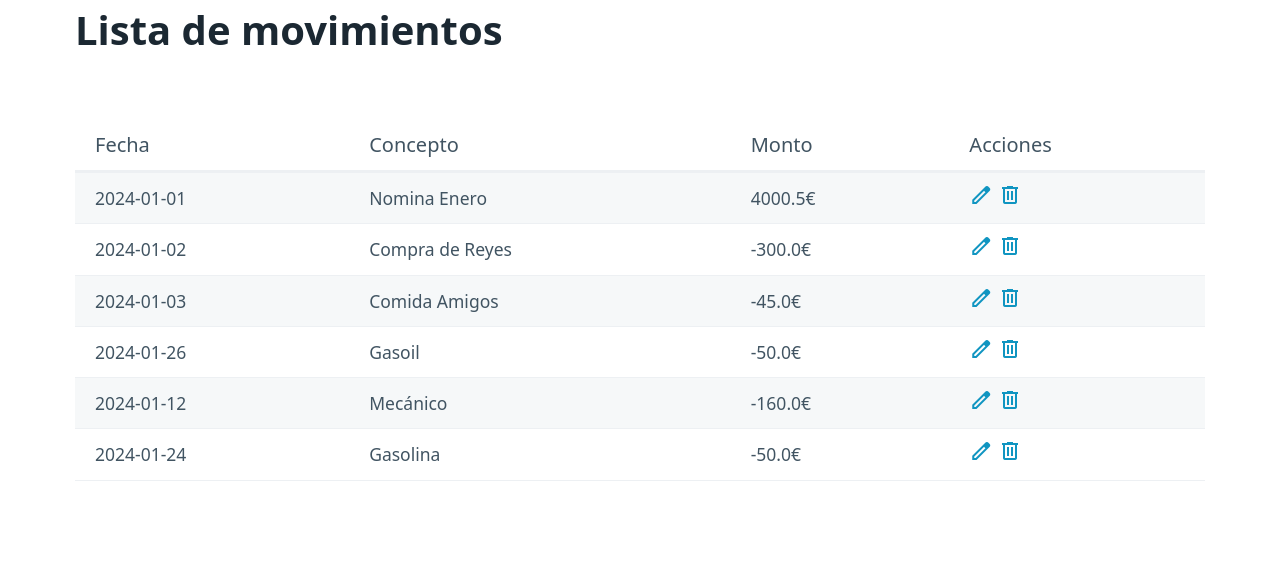
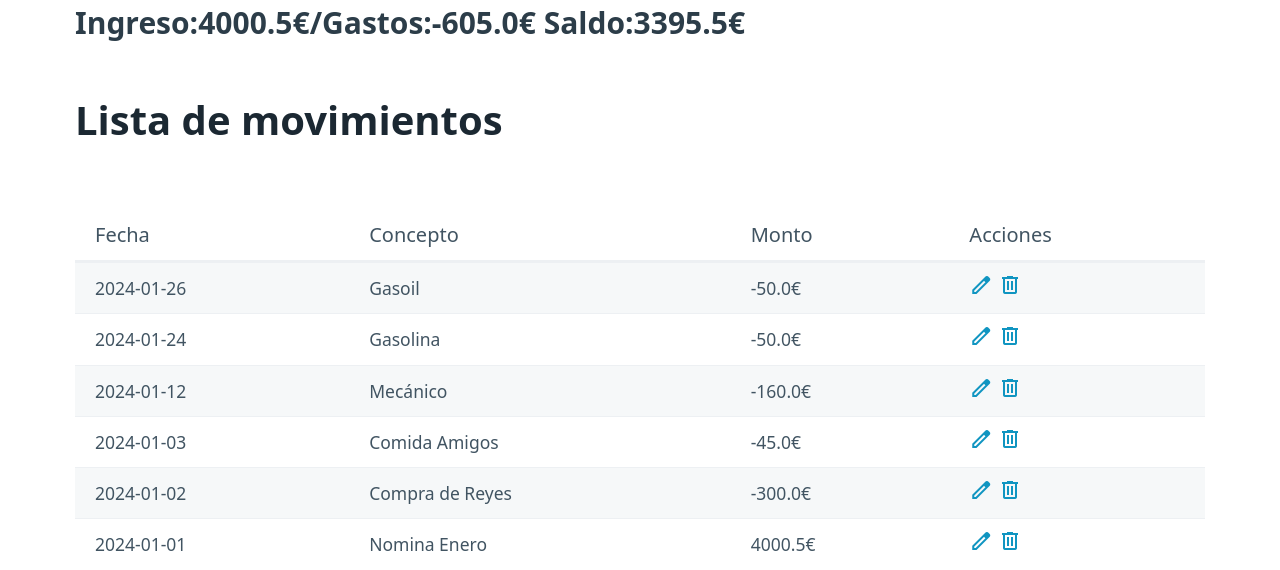
Before and after one commit to RAFART94/FLASK_CLASSIC, a Flask app: page / in a window 1280 px wide. Shown: the part 232-802 px from the top of the page. Run offline with Flask 3, Linux system fonts and the light colour scheme; data comes from the database, SQL or seed files in the repository.

Commit message:
Agregado de ingresos y gastos

```diff
--- a/registros_ig/models.py
+++ b/registros_ig/models.py
@@ -3,7 +3,7 @@ from registros_ig import ORIGIN_DATA
 from registros_ig.conexion import Conexion
 
 def select_all():
-     conectar = Conexion('SELECT * FROM movements;')
+     conectar = Conexion('SELECT * FROM movements order by date DESC')
      filas = conectar.res.fetchall()#los datos de columnas (2024-01-01,Nomina Enero, 4000)
      columnas = conectar.res.description#los nombres de columnas (id,0000)(date,000)(concep)
 
@@ -42,3 +42,17 @@ def update_by(id, registro):
      conectarUpdateBy = Conexion(f"update movements set date=?, concept=?, quantity=? where id={id};",registro)
      conectarUpdateBy.con.commit()#función para validar borrado
      conectarUpdateBy.con.close()
+
+def select_ingreso():
+     conectarIngreso = Conexion('SELECT sum (quantity) FROM movements where quantity >0;')
+     resultadoIngreso = conectarIngreso.res.fetchall()
+     conectarIngreso.con.close()
+
+     return resultadoIngreso[0][0]
+
+def select_gasto():
+     conectarGasto = Conexion('SELECT sum (quantity) FROM movements where quantity <0;')
+     resultadoGasto = conectarGasto.res.fetchall()
+     conectarGasto.con.close()
+
+     return resultadoGasto[0][0]
--- a/registros_ig/routes.py
+++ b/registros_ig/routes.py
@@ -19,7 +19,9 @@ def validarFormulario(datosFormularios):
 @app.route('/')
 def index():
     dic = select_all()
-    return render_template('index.html',datos=dic)
+    ganancia = select_ingreso()
+    perdida = select_gasto()
+    return render_template('index.html',datos=dic, ingreso=ganancia, gasto=perdida)
 
 @app.route('/new',methods=['GET','POST'])
 def create():
@@ -29,9 +31,9 @@ def create():
         return render_template('create.html',dataForm=form)
     else:
         if form.validate_on_submit():
-            insert([request.form['date'],
-                request.form['concept'],
-                request.form['quantity']
+            insert([form.date.data.isoformat(),
+                form.concept.data,
+                form.quantity.data
                 ])#aquí llamo a la función para registro
             flash('Movimiento registrado correctamente!!!')
             return redirect('/')
--- a/registros_ig/templates/index.html
+++ b/registros_ig/templates/index.html
@@ -12,6 +12,7 @@
   {% endif %}
 {% endwith %}
 
+<h3>Ingreso:{{ingreso}}€/Gastos:{{gasto}}€ Saldo:{{ingreso+gasto}}€</h3>
 <h1>Lista de movimientos</h1>
 
 <table role="grid">
```
